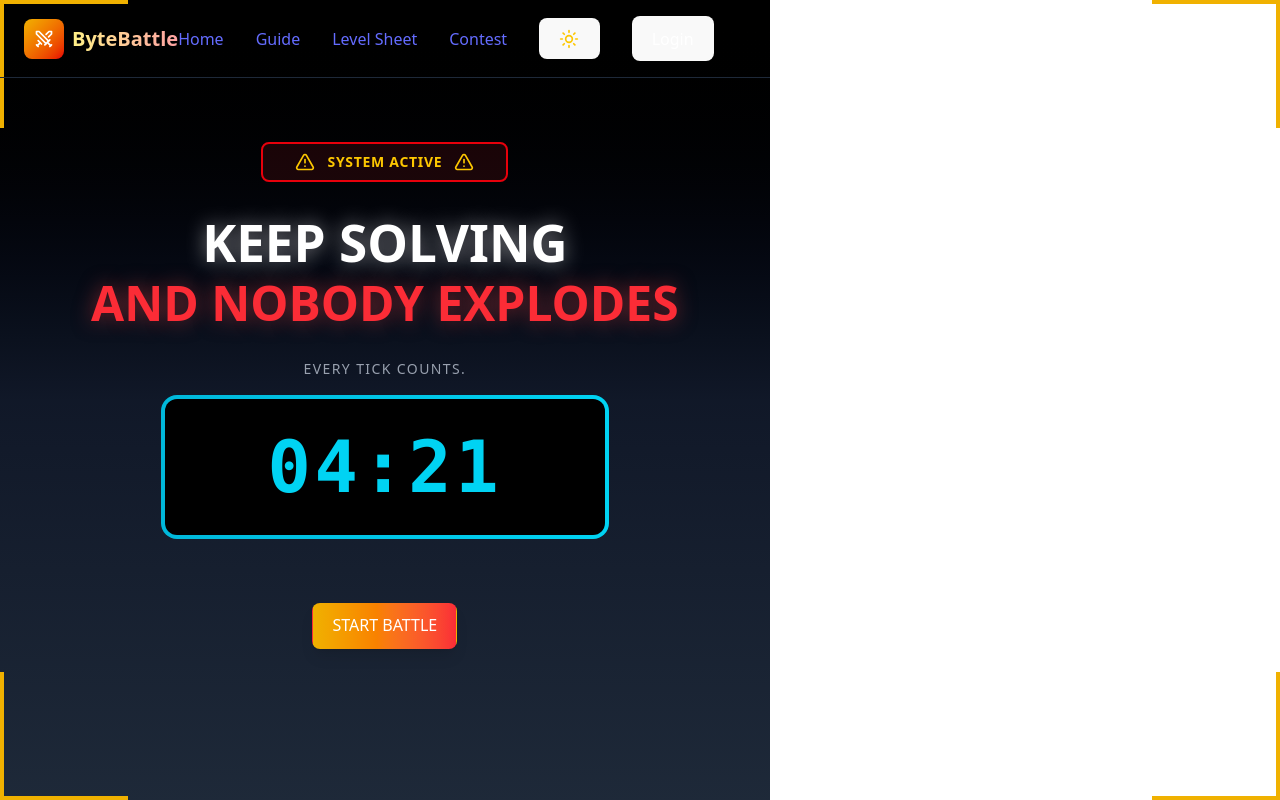
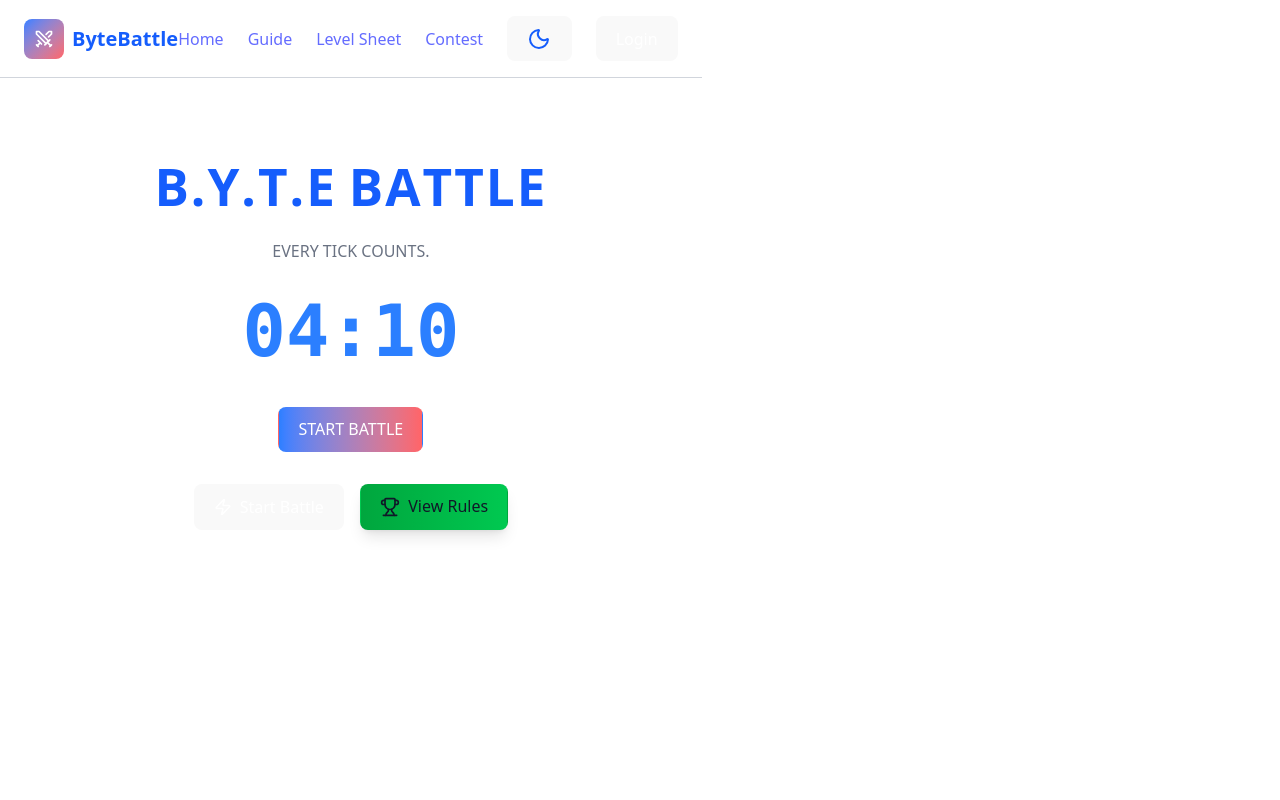
Before and after one commit to srishtiraghava/B.Y.T.E-BATTLE, a React (Vite) app: page / in a window 1280 px wide. Built offline with nearby package versions, Linux system fonts and the light colour scheme.

Commit message:
ByteBattleHomepage changed

```diff
--- a/src/components/ByteBattleHomepage.jsx
+++ b/src/components/ByteBattleHomepage.jsx
@@ -1,169 +1,145 @@
-import React,{ useState, useEffect } from 'react';
-import { Moon, Sun, Menu, Swords, Zap, Trophy, AlertTriangle } from 'lucide-react';
+import React, { useState, useEffect } from 'react';
+import { Moon, Sun, Menu, Swords, Zap, Trophy } from 'lucide-react';
+
+const TITLE = ['B', '.', 'Y', '.', 'T', '.', 'E', ' ', 'B', 'A', 'T', 'T', 'L', 'E'];
 
 const ByteBattleHomepage = () => {
-    const [isDark, setIsDark] = useState(true);
-    const [showLetters, setShowLetters] = useState([]);
-    const [timeLeft, setTimeLeft] = useState(266);
+  const [isDark, setIsDark] = useState(false);
+  const [visibleLetters, setVisibleLetters] = useState([]);
+  const [timeLeft, setTimeLeft] = useState(255);
 
+  /* LETTER ANIMATION */
   useEffect(() => {
-        const letters = ['B', '.', 'Y', '.', 'T', '.', 'E', ' ', 'B', 'A', 'T', 'T', 'L', 'E'];
-        letters.forEach((_letter, index) => {
+    TITLE.forEach((_, i) => {
       setTimeout(() => {
-                setShowLetters(prev => [...prev, index]);
-            }, index * 100);
+        setVisibleLetters(prev => [...prev, i]);
+      }, i * 120);
     });
   }, []);
 
+  /* TIMER */
   useEffect(() => {
-        const timer = setInterval(() => {
-            setTimeLeft(prev => {
-                if (prev <= 0) return 300;
-                return prev - 1;
-            });
+    const t = setInterval(() => {
+      setTimeLeft(p => (p <= 0 ? 300 : p - 1));
     }, 1000);
-        return () => clearInterval(timer);
+    return () => clearInterval(t);
   }, []);
 
-    const formatTime = (seconds) => {
-        const mins = Math.floor(seconds / 60);
-        const secs = seconds % 60;
-        return `${mins.toString().padStart(2, '0')}:${secs.toString().padStart(2, '0')}`;
+  const formatTime = s =>
+    `${String(Math.floor(s / 60)).padStart(2, '0')}:${String(s % 60).padStart(2, '0')}`;
+
+  /* THEME */
+  const theme = {
+    navText: isDark
+      ? 'text-cyam-500 hover:text-red-400'
+      : 'text-blue-600 hover:text-blue-500',
+
+    iconBg: isDark
+      ? 'bg-gradient-to-br from-red-500 to-red-600'
+      : 'bg-gradient-to-br from-blue-500 to-red-400',
+
+    bigStartBtn: isDark
+      ? 'bg-gradient-to-r from-red-500 to-red-600 hover:from-red-600 hover:to-red-700'
+      : 'bg-gradient-to-r from-blue-500 to-red-400 hover:from-blue-600 hover:to-red-500',
+
+    smallStartBtn: isDark
+      ? 'bg-red-600 hover:bg-red-700'
+      : 'bg-blue-600 hover:bg-blue-700',
+
+    rulesBtn: 'bg-green-600 hover:bg-green-700', // ALWAYS GREEN
   };
 
-    const letters = ['B', '.', 'Y', '.', 'T', '.', 'E', ' ', 'B', 'A', 'T', 'T', 'L', 'E'];
+  return (
+    <div className={`min-h-screen transition-colors ${isDark ? 'bg-black text-white' : 'bg-white text-gray-900'}`}>
 
-    return (
-        <div className={`min-h-dvh w-full ${isDark ? 'bg-gradient-to-b from-black via-gray-900 to-gray-800 text-white' : 'bg-white text-gray-900'} transition-colors duration-500`}>
-                <>
-                    <div className="fixed top-0 left-0 w-32 h-32 border-l-4 border-t-4 border-yellow-500"></div>
-                    <div className="fixed top-0 right-0 w-32 h-32 border-r-4 border-t-4 border-yellow-500"></div>
-                    <div className="fixed bottom-0 left-0 w-32 h-32 border-l-4 border-b-4 border-yellow-500"></div>
-                    <div className="fixed bottom-0 right-0 w-32 h-32 border-r-4 border-b-4 border-yellow-500"></div>
-                </>
-
-            <nav className={`relative z-10 px-6 py-4 flex items-center justify-between border-b ${isDark ? 'border-gray-800' : 'border-gray-200'}`}>
-                <div className="flex items-center space-x-2">
-                    <div className={`w-10 h-10 ${isDark ? 'bg-gradient-to-br from-yellow-500 to-red-600' : 'bg-gradient-to-br from-blue-500 to-cyan-400'} rounded-lg flex items-center justify-center`}>
-                        <Swords className="w-5 h-5 text-white" />
+      {/* NAVBAR */}
+      <nav className="px-6 py-4 flex justify-between items-center border-b border-gray-300">
+        <div className="flex items-center gap-2">
+          <div className={`w-10 h-10 rounded-lg flex items-center justify-center ${theme.iconBg}`}>
+            <Swords className="text-white w-5 h-5" />
           </div>
-                    <span className={`text-xl font-bold ${isDark ? 'bg-gradient-to-r from-yellow-200 to-red-300 bg-clip-text text-transparent' : 'bg-gradient-to-r from-blue-500 to-cyan-400 bg-clip-text text-transparent'}`}>
-                        ByteBattle
-                    </span>
+          <span className={`text-xl font-bold ${theme.navText}`}>ByteBattle</span>
         </div>
 
-                <div className="flex items-center space-x-8">
-                    <a href="#" className={`transition font-medium ${isDark ? 'text-white hover:text-yellow-400' : 'text-gray-900 hover:text-blue-500'}`}>
-                        Home
+        <div className="flex items-center gap-6">
+          {['Home', 'Guide', 'Level Sheet', 'Contest'].map(item => (
+            <a key={item} href="#" className={`font-medium ${theme.navText}`}>
+              {item}
             </a>
-                    <a href="#" className={`transition font-medium ${isDark ? 'text-white hover:text-yellow-400' : 'text-gray-900 hover:text-blue-500'}`}>
-                        Guide
-                    </a>
-                    <a href="#" className={`transition font-medium ${isDark ? 'text-white hover:text-yellow-400' : 'text-gray-900 hover:text-blue-500'}`}>
-                        Level Sheet
-                    </a>
-                    <a href="#" className={`transition font-medium ${isDark ? 'text-white hover:text-yellow-400' : 'text-gray-900 hover:text-blue-500'}`}>
-                        Contest
-                    </a>
+          ))}
+
+          {/* THEME TOGGLER — FIXED */}
           <button
             onClick={() => setIsDark(!isDark)}
-                        className={`p-2 rounded-lg transition ${isDark ? 'hover:bg-gray-900' : 'hover:bg-gray-200'}`}
+            className="p-2 rounded-lg hover:bg-gray-200 dark:hover:bg-gray-800"
           >
-                        {isDark ? <Sun className="w-5 h-5 text-yellow-400" /> : <Moon className="w-5 h-5" />}
+            {isDark ? (
+              <Sun className="text-yellow-400" />
+            ) : (
+              <Moon className="text-blue-600" />
+            )}
           </button>
-                    <button className={`px-6 py-2 rounded-lg font-medium transition ${isDark ? 'bg-gray-800 hover:bg-gray-700 text-white' : 'bg-blue-500 hover:bg-blue-600 text-white'}`}>
+
+          <button className="px-6 py-2 bg-gray-900 text-white rounded-lg">
             Login
           </button>
-                    <button className="md:hidden">
-                        <Menu className="w-6 h-6" />
-                    </button>
+
+          <Menu className="md:hidden" />
         </div>
       </nav>
 
-            <div className="relative z-10 container mx-auto px-10 py-16">
-                {isDark && (
-                    <div className="flex justify-center mb-8">
-                        <div className="border-2 border-red-600 bg-red-900/20 px-8 py-2 rounded-lg flex items-center space-x-3">
-                            <AlertTriangle className="w-5 h-5 text-yellow-400" />
-                            <span className="text-yellow-400 font-bold tracking-wider text-sm">SYSTEM ACTIVE</span>
-                            <AlertTriangle className="w-5 h-5 text-yellow-400" />
-                        </div>
-                    </div>
-                )}
+      {/* HERO */}
+      <main className="text-center py-20">
 
-                <div className="text-center mb-8">
-                    <h1 className={`text-5xl md:text-7xl font-bold mb-4 ${isDark ? 'text-white' : ''}`}>
-                        {isDark ? (
-                            <>
-                                <div className="mb-2">
-                                    <span className="text-white" style={{ textShadow: '0 0 20px rgba(255,255,255,0.5)' }}>KEEP </span>
-                                    <span className="text-white" style={{ textShadow: '0 0 20px rgba(255,255,255,0.5)' }}>SOLVING</span>
-                                </div>
-                                <div className="text-red-500 text-4xl md:text-5xl" style={{ textShadow: '0 0 20px rgba(239,68,68,0.5)' }}>
-                                    AND NOBODY EXPLODES
-                                </div>
-                            </>
-                        ) : (
-                            letters.map((letter, index) => (
+        {/* LETTER ANIMATION HEADING */}
+        <h1 className="text-5xl md:text-7xl font-extrabold mb-6">
+          {TITLE.map((ch, i) => (
             <span
-                                    key={index}
-                                    className={`inline-block transition-all duration-500 ${showLetters.includes(index) ? 'opacity-100 translate-y-0' : 'opacity-0 -translate-y-8'} ${letter === '.' ? 'text-blue-500' : 'bg-gradient-to-r from-blue-500 to-cyan-400 bg-clip-text text-transparent'}`}
-                                    style={{ transitionDelay: `${index * 50}ms` }}
+              key={i}
+              className={`inline-block transition-all duration-500
+                ${visibleLetters.includes(i) ? 'opacity-100 translate-y-0' : 'opacity-0 -translate-y-6'}
+                ${isDark ? 'text-red-500' : 'text-blue-600'}
+              `}
+              style={{ marginRight: ch === ' ' ? '12px' : '2px' }}
             >
-                                    {letter === ' ' ? '\u00A0' : letter}
+              {ch}
             </span>
-                            ))
-                        )}
+          ))}
         </h1>
-                    {!isDark && (
-                        <p className="text-xl md:text-2xl text-gray-600">
-                            Competitive Coding <span className="text-blue-500 font-semibold">Simplified</span>
-                        </p>
-                    )}
+
+        <p className="text-gray-500 mb-8">EVERY TICK COUNTS.</p>
+
+        {/* TIMER */}
+        <div className="text-7xl font-mono font-bold mb-10 text-blue-500">
+          {formatTime(timeLeft)}
         </div>
 
-                <div className="max-w-md mx-auto mb-16">
-                    <p className={`text-center text-sm mb-4 tracking-widest ${isDark ? 'text-gray-400' : 'text-gray-500'}`}>
-                        EVERY TICK COUNTS.
-                    </p>
-                    <div className={`relative p-1 rounded-2xl ${isDark ? 'bg-gradient-to-r from-cyan-500 to-cyan-400' : 'border-2 border-blue-500/20'}`}>
-                        <div className={`${isDark ? 'bg-black' : 'bg-white'} rounded-xl p-8`}>
-                            <div className="flex items-center justify-center">
-                                <div className={`text-7xl font-mono font-bold tracking-wider ${isDark ? 'text-cyan-400' : 'bg-gradient-to-r from-blue-500 to-cyan-400 bg-clip-text text-transparent'}`}>
-                                    {formatTime(timeLeft)}
-                                </div>
-                            </div>
-                        </div>
-                    </div>
-                </div>
-
-                <div className="text-center mb-16">
-                    <button className={`px-10 py-4 rounded-xl font-semibold text-lg transition-shadow ${isDark ? 'bg-gradient-to-r from-yellow-500 to-red-500 hover:from-yellow-600 hover:to-red-600 shadow-lg hover:shadow-xl text-white' : 'bg-gradient-to-r from-blue-500 to-cyan-400 hover:from-blue-600 hover:to-cyan-500 shadow-lg hover:shadow-xl text-white'}`}>
+        {/* BIG START */}
+        <button className={`px-12 py-4 rounded-xl text-white font-semibold ${theme.bigStartBtn}`}>
           START BATTLE
         </button>
-                </div>
 
-                {!isDark && (
-                    <div className="max-w-2xl mx-auto mb-8">
+       <div className="mt-8 flex justify-center gap-4">
 
-                    </div>
-                )}
+  {/* Start Battle – theme based */}
+  <button
+    className={`px-8 py-3 rounded-xl text-white font-semibold flex items-center gap-2
+      ${isDark ? 'bg-red-600 hover:bg-red-700' : 'bg-blue-600 hover:bg-blue-700'}
+    `}
+  >
+    <Zap size={18} />
+    Start Battle
+  </button>
 
-                {!isDark && (
-                    <div className="text-center space-y-6">
-                        <div className="flex flex-col sm:flex-row items-center justify-center gap-4">
-                            <button className="px-8 py-4 bg-gradient-to-r from-blue-600 to-cyan-500 hover:from-blue-700 hover:to-cyan-600 rounded-xl font-semibold text-lg transition shadow-lg hover:shadow-xl flex items-center space-x-2">
-                                <Zap className="w-5 h-5" />
-                                <span>Start Battle</span>
-                            </button>
+  {/* View Rules – always green */}
   <button className="px-8 py-4 bg-gradient-to-r from-green-600 to-green-500 hover:from-green-700 hover:to-green-600 rounded-xl font-semibold text-lg transition shadow-lg hover:shadow-xl flex items-center space-x-2">
                                 <Trophy className="w-5 h-5" />
                                 <span>View Rules</span>
                             </button>
+
 </div>
-                    </div>
-                )}
-            </div>
+
+      </main>
     </div>
   );
 };
```
Lines whose indentation alone changed are shown as unchanged.
